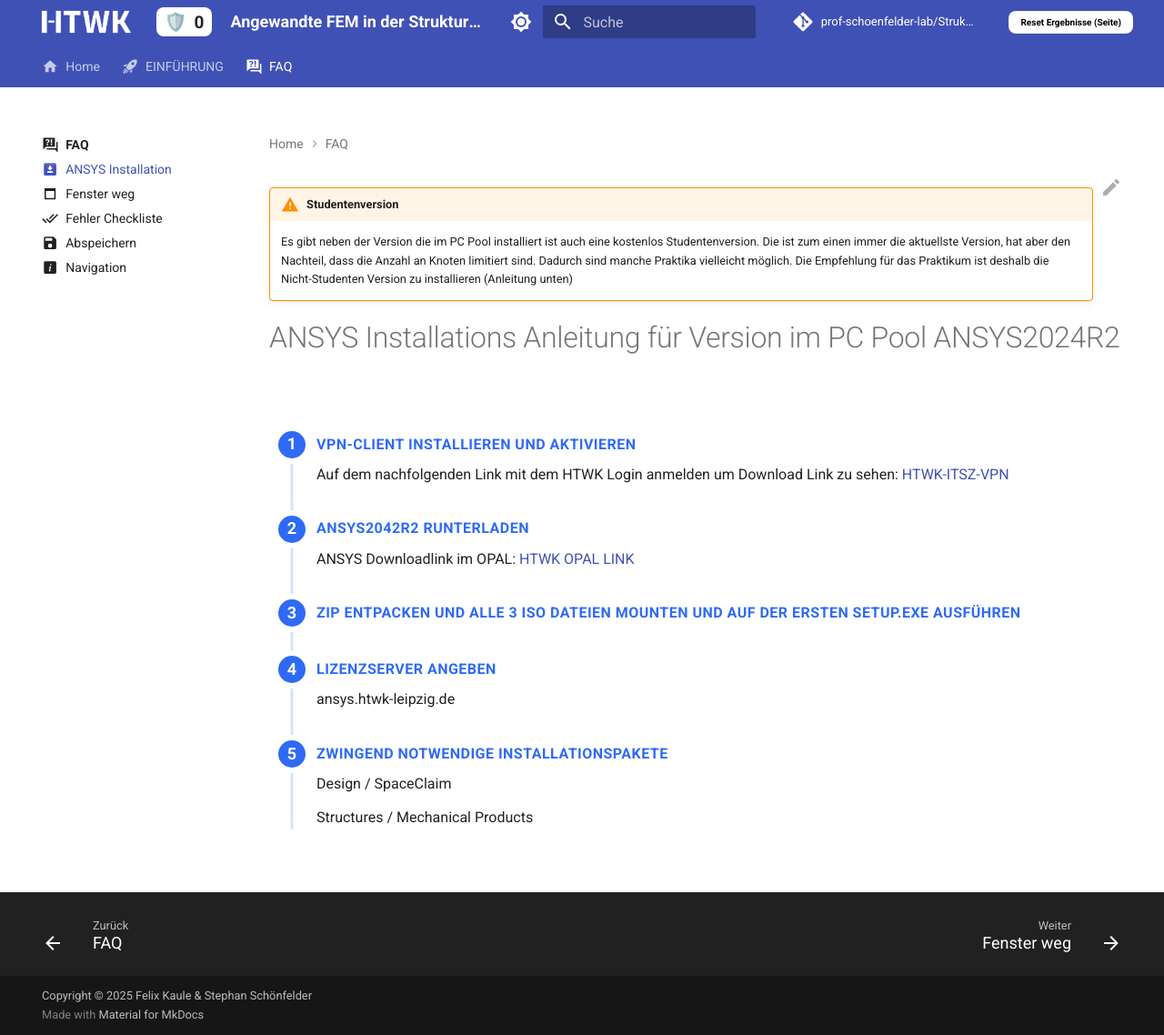
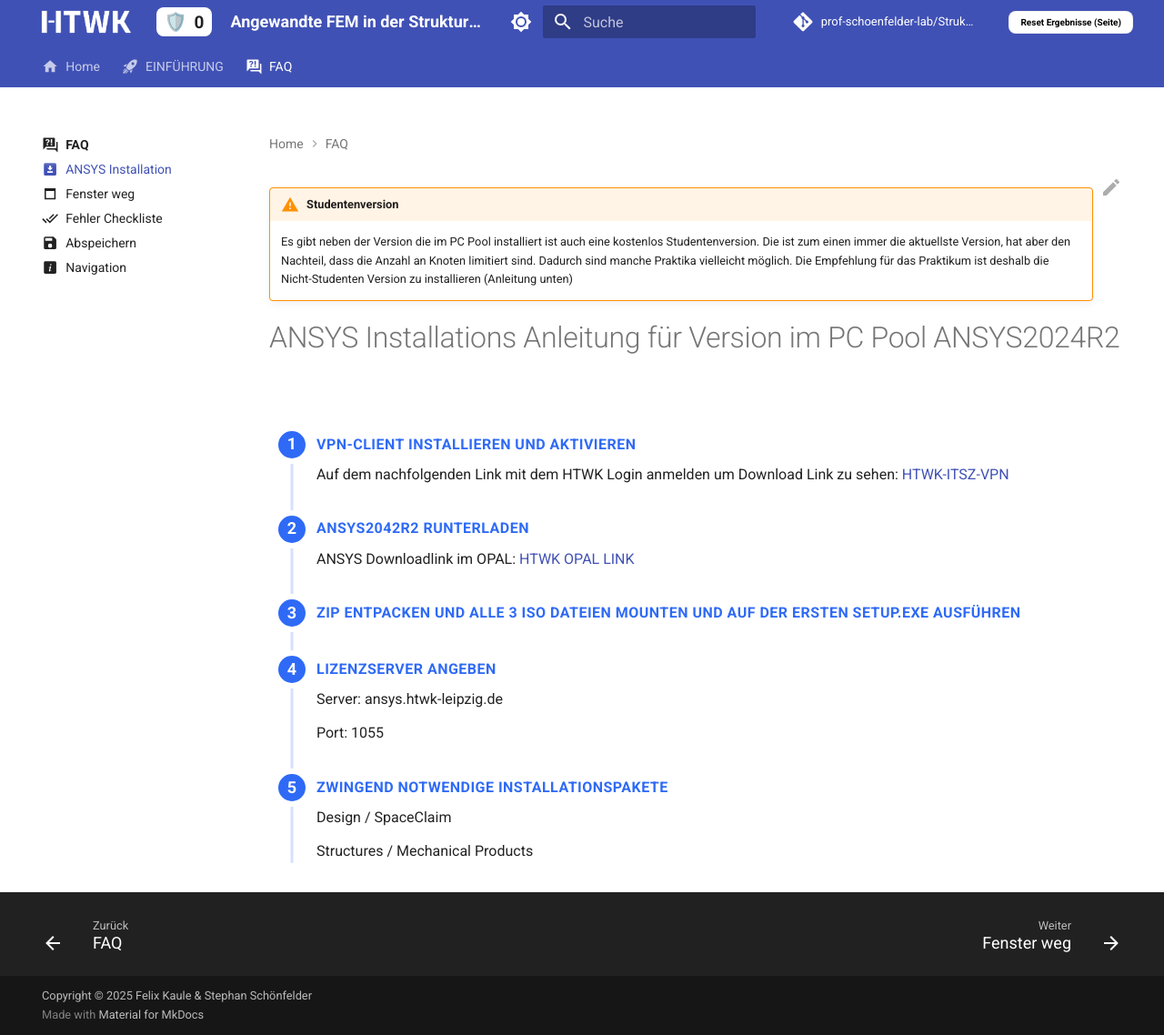
Before and after one commit to prof-schoenfelder-lab/Strukturmechanik, an MkDocs documentation site: the page built from docs/00_FAQ/ANSYS_Install.md, in a window 1280 px wide and 1138 px high. Shown: the whole window at 91% size. Built offline with MkDocs 1.6.1 and Material for MkDocs 9.7.7, drawn with Linux system fonts in a browser that asks for light colours; comment, search, counter and statistics services are not loaded.

Commit message:
ansys install port added

```diff
--- a/docs/00_FAQ/ANSYS_Install.md
+++ b/docs/00_FAQ/ANSYS_Install.md
@@ -32,7 +32,8 @@
 
   <div class="step">
     <p class="step-title" role="heading" aria-level="2">Lizenzserver angeben</p>
-    <p>ansys.htwk-leipzig.de</p>
+    <p>Server: ansys.htwk-leipzig.de</p>
+    <p>Port: 1055</p>
   </div>
 
   <div class="step">
```
